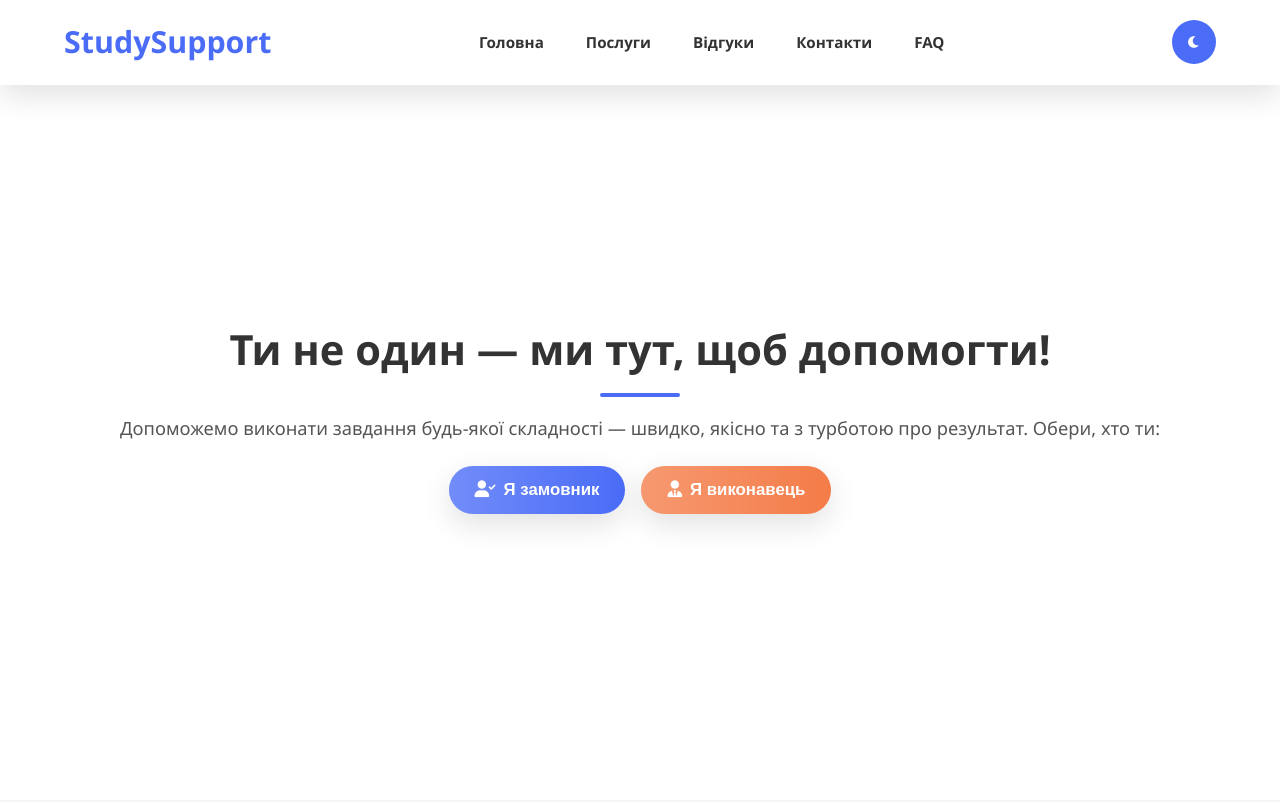
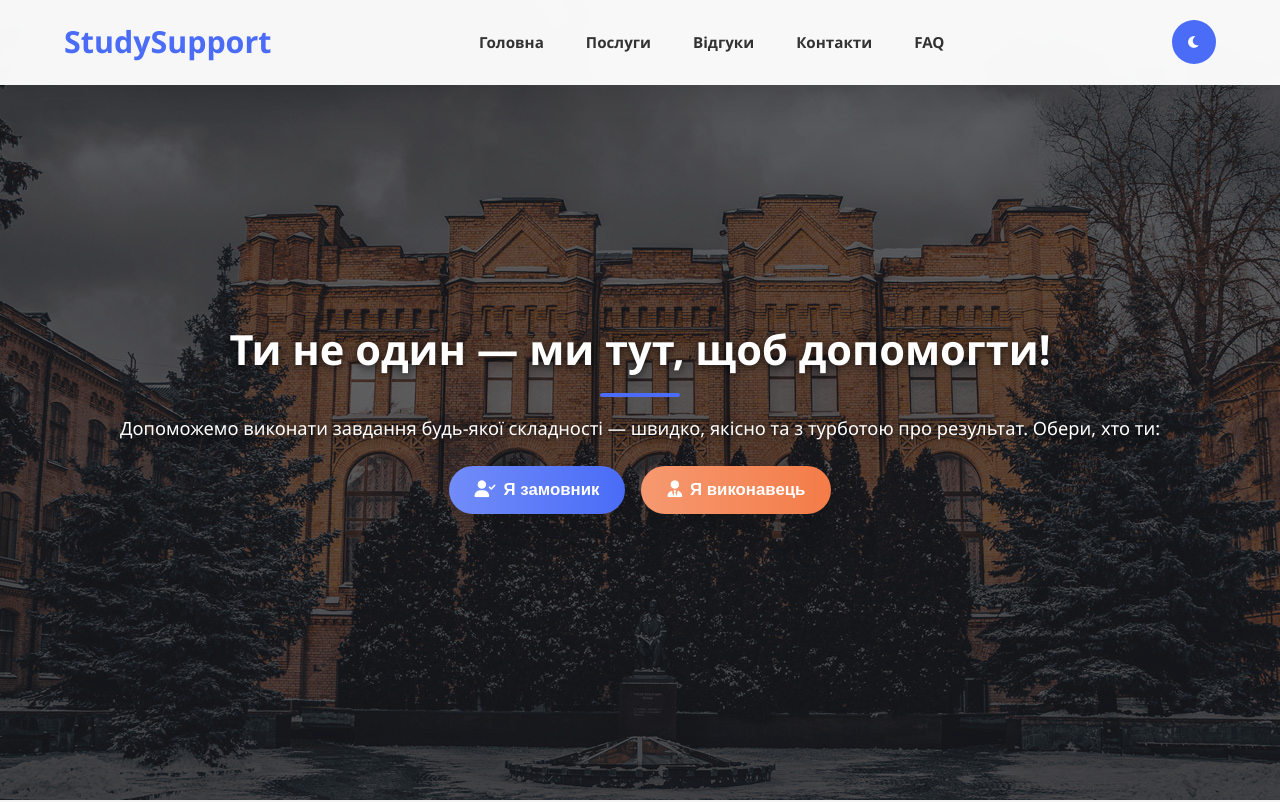
Before and after one commit to federalfederalov2025-dev/studysupport-shop, a plain HTML site: page index.html in a window 1280 px wide. Shown: the top 802 px of the page. Drawn offline with Linux system fonts and the light colour scheme.

Commit message:
Update index.html

```diff
--- a/index.html
+++ b/index.html
@@ -155,6 +155,38 @@
       transform: translateY(-2px);
     }
 
+    /* Стилі для першої секції (Hero) */
+    #section1 {
+        background-image: url('t-about-2023-12.jpg');
+        background-size: cover;
+        background-position: center center;
+        background-repeat: no-repeat;
+        position: relative; /* Необхідно для оверлею */
+    }
+
+    #section1::before {
+        content: '';
+        position: absolute;
+        top: 0;
+        left: 0;
+        right: 0;
+        bottom: 0;
+        background-color: rgba(29, 29, 31, 0.65); /* Затемнений оверлей для кращої читабельності тексту */
+        z-index: 1;
+    }
+
+    #section1 .content {
+        position: relative; /* Щоб контент був над оверлеєм */
+        z-index: 2;
+    }
+
+    /* Робимо текст на першій секції білим і додаємо тінь, щоб його було видно */
+    #section1 .content h2,
+    #section1 .content p {
+        color: var(--text-light);
+        text-shadow: 0px 2px 8px rgba(0, 0, 0, 0.7); /* Тінь для тексту */
+    }
+
     /* Секції */
     .section {
       scroll-margin-top: 110px;
@@ -220,7 +252,6 @@
         text-decoration: none;
         color: var(--text-dark);
     }
-
 
     /* Кнопки */
     .button-row {
```
